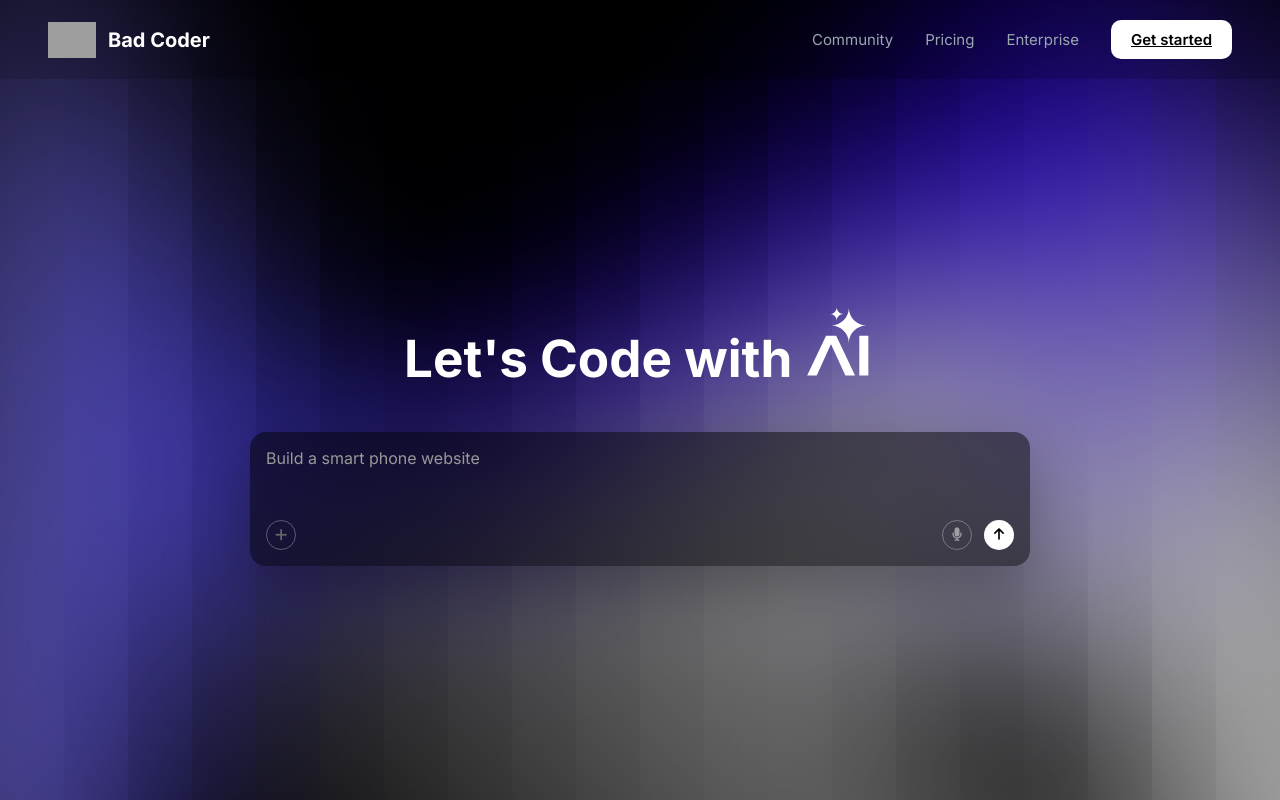
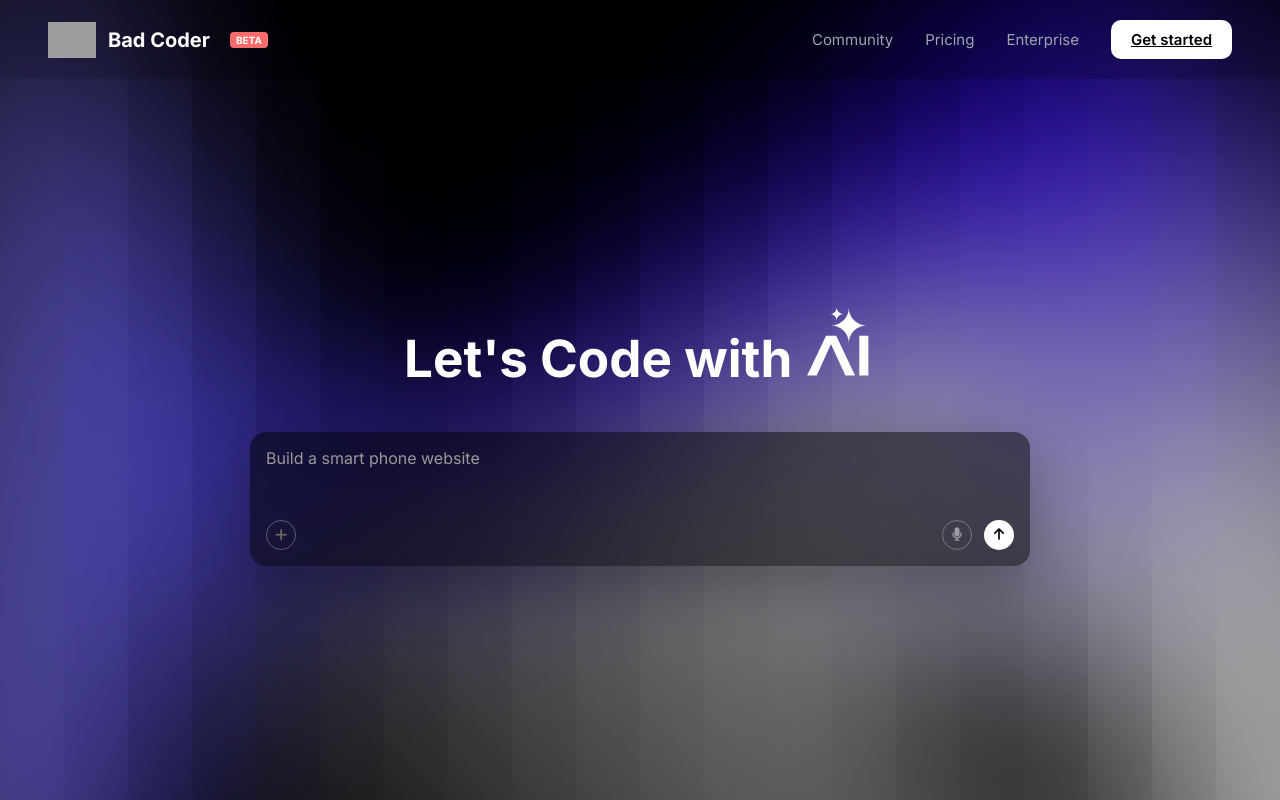
Before and after one commit to PrabonyAI/Bad-Coder, a Flask app: page / in a window 1280 px wide. Run offline with Flask 3, Linux system fonts and the light colour scheme; grey boxes are pictures that could not be loaded.

Commit message:
Update index.html

```diff
--- a/templates/index.html
+++ b/templates/index.html
@@ -65,6 +65,7 @@
         <div class="brand-landing">
           <img src="{{ url_for('static', filename='logo.png') }}" alt="Bad Coder Logo" style="width: 48px;">
           <span>Bad Coder</span>
+          <span style="font-size: 10px; background: #ff6b6b; color: white; padding: 2px 6px; border-radius: 4px; margin-left: 8px; font-weight: bold;">BETA</span>
         </div>
         <div class="nav-links">
           <a href="#" class="nav-link">Community</a>
```
